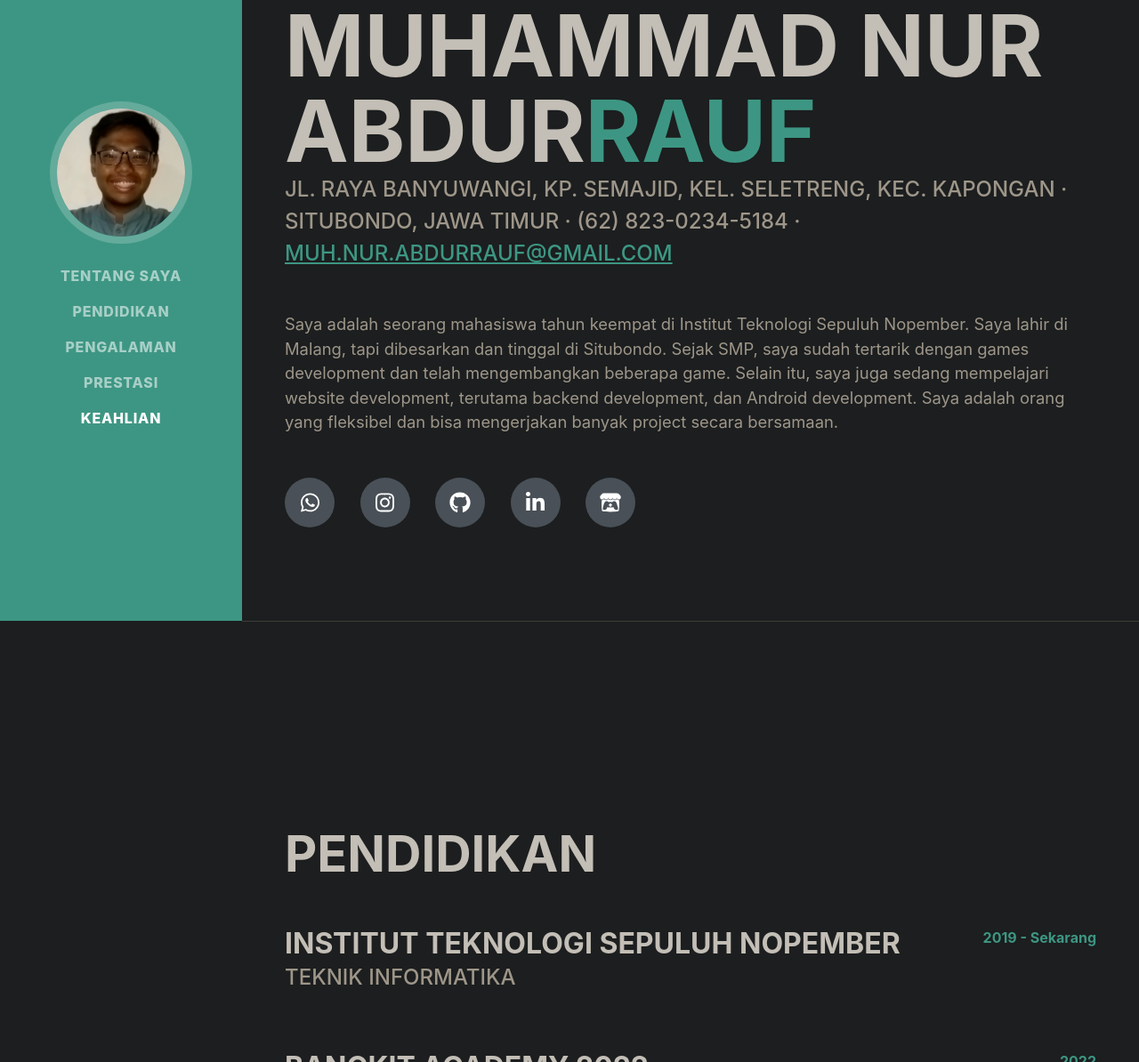
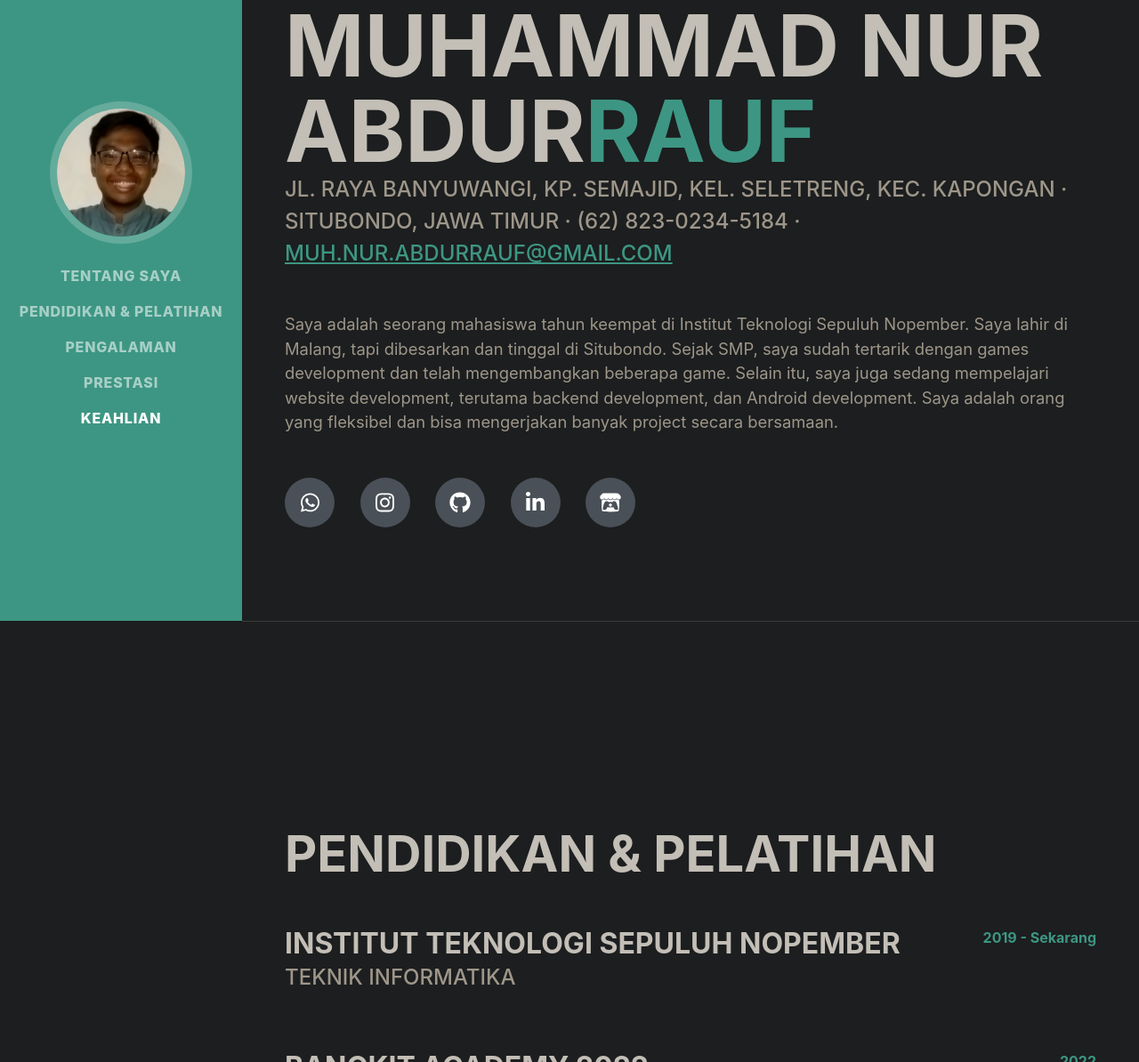
Before and after one commit to raassh-23/raassh-23.github.io, a plain HTML site: page index.html in a window 1280 px wide. Shown: the part 102-1296 px from the top of the page at 89% size. Drawn offline with nearby package versions, Linux system fonts and the light colour scheme; a web font is replaced by a local one.

Commit message:
change education section title

```diff
--- a/index.html
+++ b/index.html
@@ -68,7 +68,7 @@
                         <a class="nav-link js-scroll-trigger" href="#about">Tentang Saya</a>
                     </li>
                     <li class="nav-item">
-                        <a class="nav-link js-scroll-trigger" href="#education">Pendidikan</a>
+                        <a class="nav-link js-scroll-trigger" href="#education">Pendidikan & Pelatihan</a>
                     </li>
                     <li class="nav-item">
                         <a class="nav-link js-scroll-trigger" href="#experience">Pengalaman</a>
@@ -133,7 +133,7 @@
             <!-- Education-->
             <section class="resume-section" id="education">
                 <div class="resume-section-content">
-                    <h2 class="mb-5">Pendidikan</h2>
+                    <h2 class="mb-5">Pendidikan & Pelatihan</h2>
                     <div class="d-flex flex-column flex-md-row justify-content-between mb-5">
                         <div class="flex-grow-1">
                             <h3 class="mb-0">Institut Teknologi Sepuluh Nopember</h3>
```
